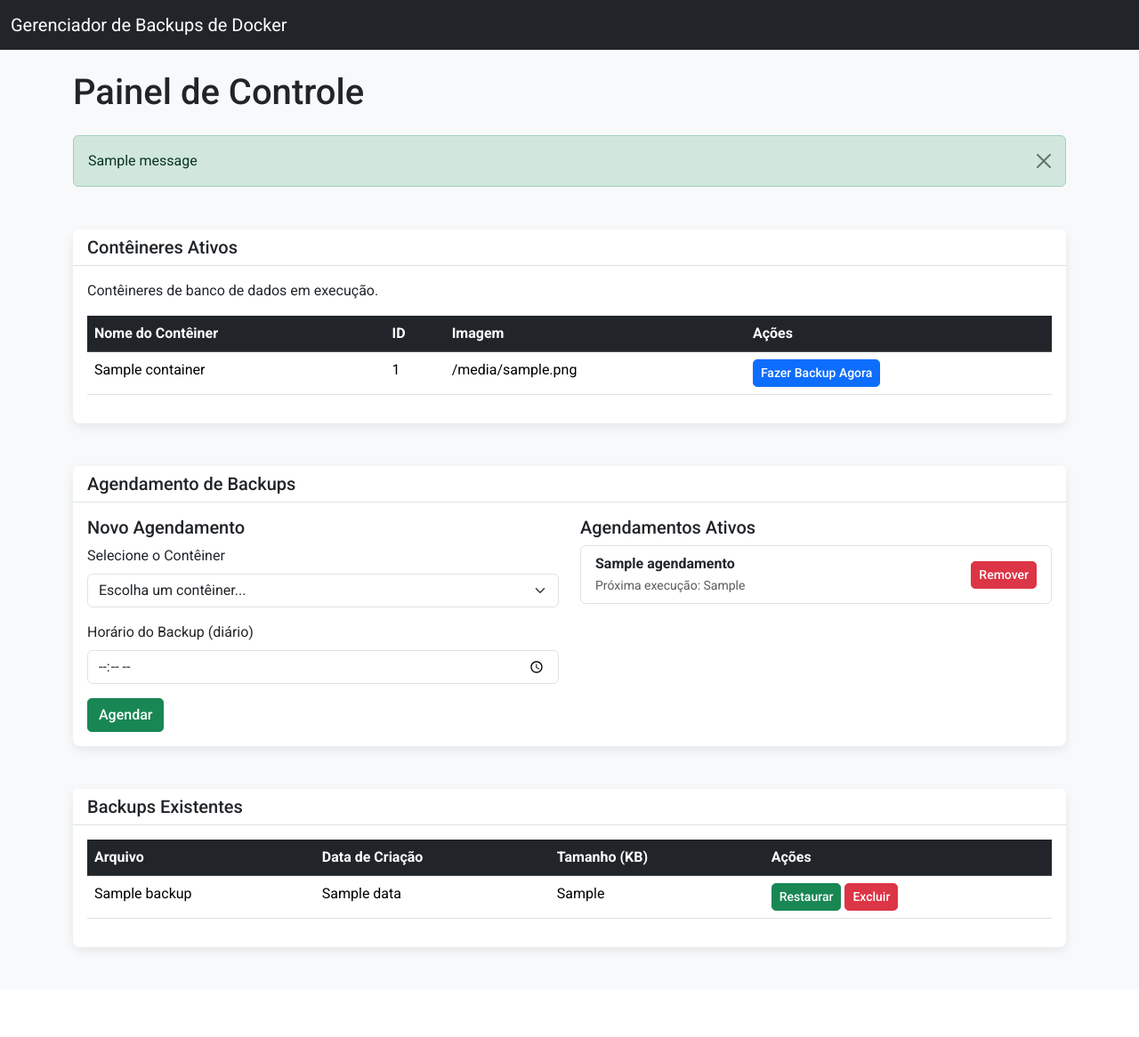
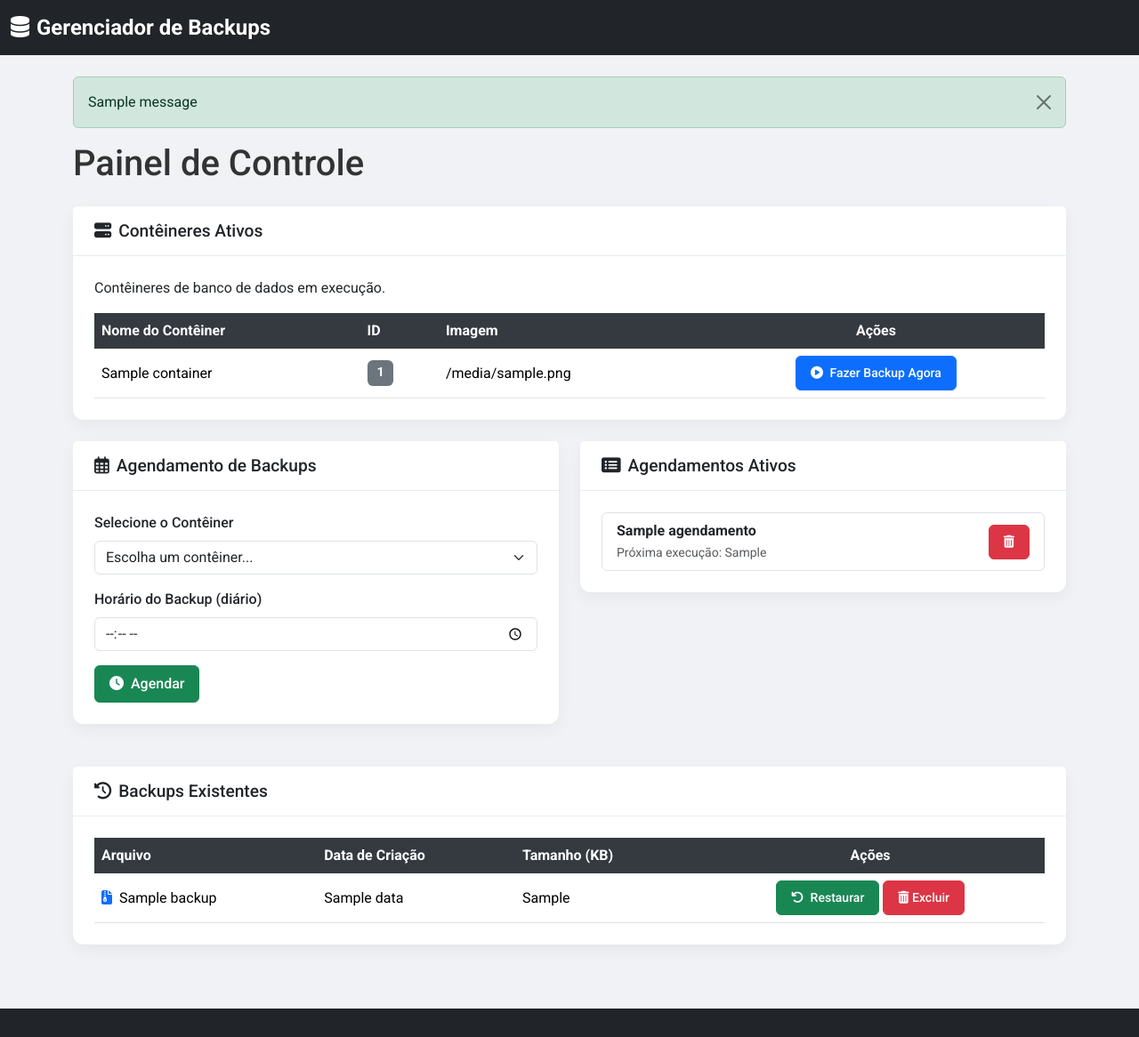
Before and after one commit to lulcas-leandro/Gerenciador-de-Backups, a Python web app: template app/templates/index.html in a window 1280 px wide. Shown: the whole page at 89% size. Before the commit the page ends 1072 px from the top, so only its background shows below. Run offline with Jinja, Linux system fonts and the light colour scheme; the template is opened without the code that fills it: most values are stand-ins (such as "Sample title", 1, 10 or a date in 2020); one stand-in notice (Sample message) is shown.

Commit message:
feat: adiciona template base para centralizar navbar, adiciona css customizado

```diff
--- a/app/static/css/style.css
+++ b/app/static/css/style.css
@@ -1,7 +1,129 @@
-body { background-color: #f8f9fa; font-family: 'Roboto', sans-serif; }
-.card { border: none; border-radius: 0.5rem; box-shadow: 0 4px 12px rgba(0,0,0,0.08); transition: transform 0.2s ease-in-out; }
-.card:hover { transform: translateY(-5px); }
-.card-header { background-color: #ffffff; border-bottom: 1px solid #dee2e6; }
-.table-hover tbody tr:hover { background-color: #e9ecef; }
-.btn { border-radius: 0.3rem; font-weight: 500; transition: transform 0.15s ease-in-out, box-shadow 0.15s ease-in-out; }
-.btn:hover { transform: scale(1.03); box-shadow: 0 4px 8px rgba(0,0,0,0.1); }
+body {
+    background-color: #f0f2f5;
+    font-family: 'Roboto', sans-serif;
+    color: #333;
+}
+
+.navbar-brand {
+    font-weight: 700;
+    font-size: 1.5rem;
+}
+
+.card {
+    border: none;
+    border-radius: 0.75rem;
+    box-shadow: 0 6px 18px rgba(0,0,0,0.05);
+    transition: all 0.3s ease-in-out;
+    margin-bottom: 1.5rem;
+}
+
+.card:hover {
+    transform: translateY(-5px);
+    box-shadow: 0 10px 25px rgba(0,0,0,0.1);
+}
+
+.card-header {
+    background-color: #fff;
+    border-bottom: 1px solid #e9ecef;
+    font-weight: 500;
+    padding: 1rem 1.5rem;
+    border-top-left-radius: 0.75rem;
+    border-top-right-radius: 0.75rem;
+}
+
+.card-header h2 {
+    font-size: 1.2rem;
+    margin: 0;
+}
+
+.card-body {
+    padding: 1.5rem;
+}
+
+.table {
+    margin-bottom: 0;
+}
+
+.table-hover tbody tr:hover {
+    background-color: #f8f9fa;
+}
+
+.table thead th {
+    background-color: #343a40;
+    color: #fff;
+    border-bottom: none;
+}
+
+.table td, .table th {
+    vertical-align: middle;
+}
+
+.btn {
+    border-radius: 0.375rem;
+    font-weight: 500;
+    padding: 0.5rem 1rem;
+    transition: all 0.2s ease-in-out;
+}
+
+.btn:hover {
+    transform: scale(1.02);
+    box-shadow: 0 4px 12px rgba(0,0,0,0.15);
+}
+
+.btn-primary {
+    background-color: #0d6efd;
+    border-color: #0d6efd;
+}
+
+.btn-success {
+    background-color: #198754;
+    border-color: #198754;
+}
+
+.btn-danger {
+    background-color: #dc3545;
+    border-color: #dc3545;
+}
+
+/* Form Styles */
+.form-label {
+    font-weight: 500;
+}
+
+.form-control, .form-select {
+    border-radius: 0.375rem;
+}
+
+.alert {
+    display: flex;
+    align-items: center;
+}
+
+.alert .fa-exclamation-triangle,
+.alert .fa-info-circle {
+    margin-right: 0.5rem;
+}
+
+footer {
+    background-color: #343a40;
+    color: #f8f9fa;
+    padding: 1.5rem 0;
+    margin-top: 3rem;
+}
+
+footer p {
+    margin: 0;
+}
+
+.badge {
+    font-size: 0.9em;
+    padding: 0.5em 0.75em;
+}
+
+.modal-header {
+    border-bottom: none;
+}
+
+.modal-footer {
+    border-top: none;
+}
--- /dev/null
+++ b/app/templates/base.html
@@ -0,0 +1,44 @@
+<!DOCTYPE html>
+<html lang="pt-br">
+<head>
+    <meta charset="UTF-8">
+    <meta name="viewport" content="width=device-width, initial-scale=1.0">
+    <title>{% block title %}Gerenciador de Backups{% endblock %}</title>
+    <link rel="preconnect" href="https://fonts.googleapis.com">
+    <link rel="preconnect" href="https://fonts.gstatic.com" crossorigin>
+    <link href="https://fonts.googleapis.com/css2?family=Roboto:wght@400;500;700&display=swap" rel="stylesheet">
+    <link href="https://cdn.jsdelivr.net/npm/bootstrap@5.3.3/dist/css/bootstrap.min.css" rel="stylesheet">
+    <link rel="stylesheet" href="https://cdnjs.cloudflare.com/ajax/libs/font-awesome/6.4.0/css/all.min.css">
+    <link rel="stylesheet" href="{{ url_for('static', filename='css/style.css') }}">
+</head>
+<body>
+    <nav class="navbar navbar-expand-lg navbar-dark bg-dark">
+        <div class="container-fluid">
+            <a class="navbar-brand" href="{{ url_for('principal.painel') }}">
+                <i class="fas fa-database me-2"></i>Gerenciador de Backups
+            </a>
+        </div>
+    </nav>
+
+    <main class="container mt-4">
+        {% with messages = get_flashed_messages(with_categories=true) %}
+            {% if messages %}
+                {% for category, message in messages %}
+                    <div class="alert alert-{{ category }} alert-dismissible fade show" role="alert">
+                        {{ message }}
+                        <button type="button" class="btn-close" data-bs-dismiss="alert" aria-label="Close"></button>
+                    </div>
+                {% endfor %}
+            {% endif %}
+        {% endwith %}
+
+        {% block content %}{% endblock %}
+    </main>
+
+    <footer class="bg-dark text-white text-center p-3 mt-5">
+    </footer>
+
+    <script src="https://cdn.jsdelivr.net/npm/bootstrap@5.3.3/dist/js/bootstrap.bundle.min.js"></script>
+    {% block scripts %}{% endblock %}
+</body>
+</html>
--- a/app/templates/index.html
+++ b/app/templates/index.html
@@ -1,80 +1,62 @@
-<!DOCTYPE html>
-<html lang="pt-br">
-<head>
-    <meta charset="UTF-8">
-    <meta name="viewport" content="width=device-width, initial-scale=1.0">
-    <title>Gerenciador de Backups</title>
-    <link rel="preconnect" href="https://fonts.googleapis.com">
-    <link rel="preconnect" href="https://fonts.gstatic.com" crossorigin>
-    <link href="https://fonts.googleapis.com/css2?family=Roboto:wght@400;500;700&display=swap" rel="stylesheet">
-    <link href="https://cdn.jsdelivr.net/npm/bootstrap@5.3.3/dist/css/bootstrap.min.css" rel="stylesheet">
-    <link rel="stylesheet" href="{{ url_for('static', filename='css/style.css') }}">
-</head>
-<body>
-    <nav class="navbar navbar-dark bg-dark">
-        <div class="container-fluid">
-            <a class="navbar-brand" href="#">Gerenciador de Backups de Docker</a>
-        </div>
-    </nav>
-    <div class="container mt-4">
+{% extends "base.html" %}
+
+{% block title %}Painel de Controle - Gerenciador de Backups{% endblock %}
+
+{% block content %}
 <h1 class="mb-4">Painel de Controle</h1>
-        {# Seção para exibir mensagens flash (sucesso, erro) #}
-        {% with messages = get_flashed_messages(with_categories=true) %}
-            {% if messages %}
-                {% for category, message in messages %}
-                    <div class="alert alert-{{ category }} alert-dismissible fade show" role="alert">
-                        {{ message }}
-                        <button type="button" class="btn-close" data-bs-dismiss="alert" aria-label="Close"></button>
-                    </div>
-                {% endfor %}
-            {% endif %}
-        {% endwith %}
 
-        <div class="card mt-5">
+<div class="row">
+    <div class="col-lg-12">
+        <div class="card mb-4">
             <div class="card-header">
-                <h2 class="h5 mb-0">Contêineres Ativos</h2>
+                <h2 class="h5 mb-0"><i class="fas fa-server me-2"></i>Contêineres Ativos</h2>
             </div>
             <div class="card-body">
                 <p class="card-text">Contêineres de banco de dados em execução.</p>
                 {% if containers %}
-                    <table class="table table-hover">
+                    <div class="table-responsive">
+                        <table class="table table-hover align-middle">
                             <thead class="table-dark">
                                 <tr>
                                     <th>Nome do Contêiner</th>
                                     <th>ID</th>
                                     <th>Imagem</th>
-                                <th>Ações</th>
+                                    <th class="text-center">Ações</th>
                                 </tr>
                             </thead>
                             <tbody>
                                 {% for container in containers %}
                                 <tr>
                                     <td>{{ container.nome }}</td>
-                                <td>{{ container.id }}</td>
+                                    <td><span class="badge bg-secondary">{{ container.id }}</span></td>
                                     <td>{{ container.imagem }}</td>
-                                <td>
-                                    <a href="{{ url_for('principal.backup', container_id=container.id) }}" class="btn btn-primary btn-sm">Fazer Backup Agora</a>
+                                    <td class="text-center">
+                                        <a href="{{ url_for('principal.backup', container_id=container.id) }}" class="btn btn-primary btn-sm">
+                                            <i class="fas fa-play-circle me-1"></i> Fazer Backup Agora
+                                        </a>
                                     </td>
                                 </tr>
                                 {% endfor %}
                             </tbody>
                         </table>
+                    </div>
                 {% else %}
                     <div class="alert alert-warning" role="alert">
-                        Nenhum contêiner de banco de dados ativo encontrado. Verifique se o serviço Docker está em execução.
+                        <i class="fas fa-exclamation-triangle me-2"></i>Nenhum contêiner de banco de dados ativo encontrado. Verifique se o serviço Docker está em execução.
                     </div>
                 {% endif %}
             </div>
         </div>
+    </div>
+</div>
 
-        <div class="card mt-5">
+<div class="row">
+    <div class="col-lg-6 mb-4">
+        <div class="card">
             <div class="card-header">
-                <h2 class="h5 mb-0">Agendamento de Backups</h2>
+                <h2 class="h5 mb-0"><i class="far fa-calendar-alt me-2"></i>Agendamento de Backups</h2>
             </div>
             <div class="card-body">
-                <div class="row">
-                    <div class="col-md-6">
-                        <h5>Novo Agendamento</h5>
                 <form action="{{ url_for('principal.agendar') }}" method="POST">
                     <div class="mb-3">
                         <label for="container_id" class="form-label">Selecione o Contêiner</label>
@@ -89,11 +71,17 @@
                         <label for="backup_time" class="form-label">Horário do Backup (diário)</label>
                         <input type="time" class="form-control" id="backup_time" name="backup_time" required>
                     </div>
-                            <button type="submit" class="btn btn-success">Agendar</button>
+                    <button type="submit" class="btn btn-success"><i class="fas fa-clock me-2"></i>Agendar</button>
                 </form>
             </div>
-                    <div class="col-md-6">
-                        <h5>Agendamentos Ativos</h5>
+        </div>
+    </div>
+    <div class="col-lg-6 mb-4">
+        <div class="card">
+            <div class="card-header">
+                <h2 class="h5 mb-0"><i class="fas fa-list-alt me-2"></i>Agendamentos Ativos</h2>
+            </div>
+            <div class="card-body">
                 {% if agendamentos %}
                     <ul class="list-group">
                         {% for agendamento in agendamentos %}
@@ -105,7 +93,7 @@
                             <a href="{{ url_for('principal.excluir_agendamento', job_id=agendamento.id) }}"
                                class="btn btn-danger btn-sm"
                                onclick="return confirm('Tem certeza que deseja remover este agendamento?');">
-                                        Remover
+                                <i class="fas fa-trash-alt"></i>
                             </a>
                         </li>
                         {% endfor %}
@@ -118,59 +106,64 @@
     </div>
 </div>
 
-        <div class="card mt-5 mb-5">
+<div class="row">
+    <div class="col-lg-12">
+        <div class="card mb-4">
             <div class="card-header">
-                <h2 class="h5 mb-0">Backups Existentes</h2>
+                <h2 class="h5 mb-0"><i class="fas fa-history me-2"></i>Backups Existentes</h2>
             </div>
             <div class="card-body">
                 {% if backups %}
-                    <table class="table table-hover">
+                    <div class="table-responsive">
+                        <table class="table table-hover align-middle">
                             <thead class="table-dark">
                                 <tr>
                                     <th>Arquivo</th>
                                     <th>Data de Criação</th>
                                     <th>Tamanho (KB)</th>
-                                <th>Ações</th>
+                                    <th class="text-center">Ações</th>
                                 </tr>
                             </thead>
                             <tbody>
                                 {% for backup in backups %}
                                 <tr>
-                                <td>{{ backup.nome_arquivo }}</td>
+                                    <td><i class="fas fa-file-archive text-primary me-2"></i>{{ backup.nome_arquivo }}</td>
                                     <td>{{ backup.data }}</td>
                                     <td>{{ backup.tamanho_kb }}</td>
-                                <td>
+                                    <td class="text-center">
                                         <button type="button" class="btn btn-success btn-sm"
                                                 data-bs-toggle="modal"
                                                 data-bs-target="#modalRestauracao"
                                                 data-filename="{{ backup.nome_arquivo }}">
-                                        Restaurar
+                                            <i class="fas fa-undo me-1"></i> Restaurar
                                         </button>
                                         <a href="{{ url_for('principal.excluir', nome_arquivo=backup.nome_arquivo) }}"
                                            class="btn btn-danger btn-sm"
                                            onclick="return confirm('ATENÇÃO!\n\nVocê tem CERTEZA que deseja EXCLUIR o backup \'{{ backup.nome_arquivo }}\'? Esta ação é IRREVERSÍVEL.');">
-                                        Excluir
+                                            <i class="fas fa-trash-alt"></i> Excluir
                                         </a>
                                     </td>
                                 </tr>
                                 {% endfor %}
                             </tbody>
                         </table>
+                    </div>
                 {% else %}
                     <div class="alert alert-info" role="alert">
-                        Nenhum backup foi criado ainda.
+                       <i class="fas fa-info-circle me-2"></i> Nenhum backup foi criado ainda.
                     </div>
                 {% endif %}
             </div>
         </div>
-
+    </div>
 </div>
 
+<!-- Modal de Restauração -->
 <div class="modal fade" id="modalRestauracao" tabindex="-1" aria-labelledby="modalLabelRestauracao" aria-hidden="true">
     <div class="modal-dialog">
         <div class="modal-content">
             <div class="modal-header">
-                    <h5 class="modal-title" id="modalLabelRestauracao">Confirmar Restauração</h5>
+                <h5 class="modal-title" id="modalLabelRestauracao"><i class="fas fa-undo me-2"></i>Confirmar Restauração</h5>
                 <button type="button" class="btn-close" data-bs-dismiss="modal" aria-label="Close"></button>
             </div>
             <form action="{{ url_for('principal.restaurar') }}" method="POST">
@@ -178,7 +171,7 @@
                     <p>Você está prestes a restaurar o backup:
                        <br><strong><span id="filename-span"></span></strong>
                     </p>
-                        <p class="text-danger fw-bold">ATENÇÃO: Esta ação substituirá permanentemente os dados no contêiner de destino.</p>
+                    <p class="text-danger fw-bold"><i class="fas fa-exclamation-triangle me-2"></i>ATENÇÃO: Esta ação substituirá permanentemente os dados no contêiner de destino.</p>
 
                     <input type="hidden" name="nome_arquivo" id="hidden-filename-input">
 
@@ -194,14 +187,15 @@
                 </div>
                 <div class="modal-footer">
                     <button type="button" class="btn btn-secondary" data-bs-dismiss="modal">Cancelar</button>
-                        <button type="submit" class="btn btn-success">Confirmar e Restaurar</button>
+                    <button type="submit" class="btn btn-success"><i class="fas fa-check-circle me-2"></i>Confirmar e Restaurar</button>
                 </div>
             </form>
         </div>
     </div>
 </div>
+{% endblock %}
 
-    <script src="https://cdn.jsdelivr.net/npm/bootstrap@5.3.3/dist/js/bootstrap.bundle.min.js"></script>
+{% block scripts %}
 <script>
     const modalRestauracao = document.getElementById('modalRestauracao');
     modalRestauracao.addEventListener('show.bs.modal', function (event) {
@@ -211,7 +205,4 @@
         modalRestauracao.querySelector('#hidden-filename-input').value = filename;
     });
 </script>
-</body>
-</html>
-</body>
-</html>
+{% endblock %}
```
Lines whose indentation alone changed are shown as unchanged.
